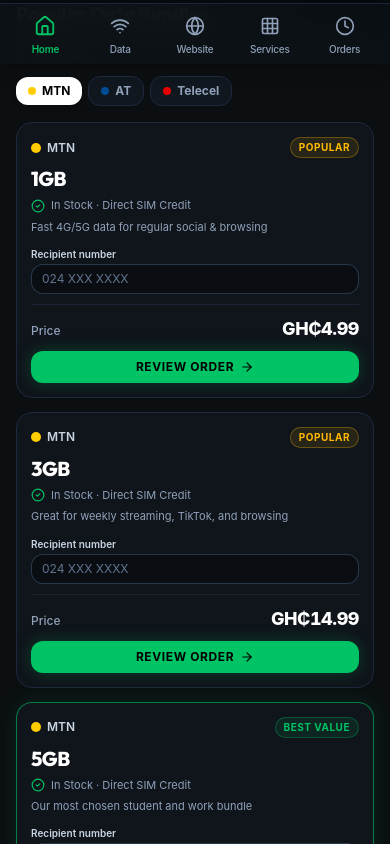
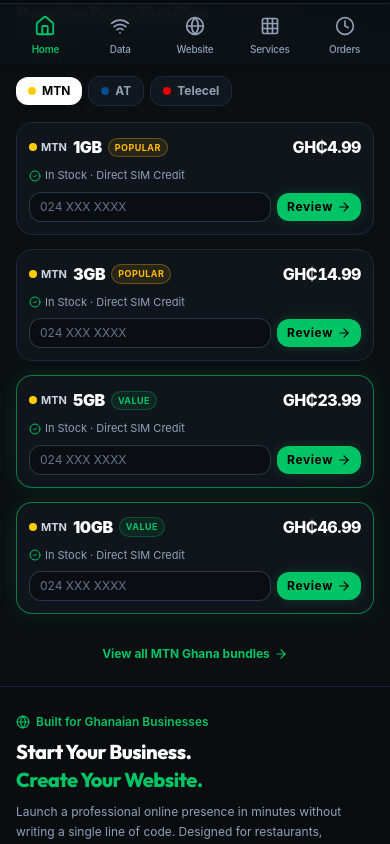
Before and after one commit to MysteryOrganization173/MYSTERY-HUB, a React (Vite) app: page / in a window 390 px wide. Shown: the part 780-1624 px from the top of the page. Built offline with nearby package versions, Linux system fonts and the light colour scheme; no server answers.

Commit message:
feat(ui): optimize BundleCard layout and interactivity
Refactor BundleCard for improved mobile density and input handling. Added granular interaction logic to prevent focus on nested elements and updated padding constants, accompanied by new validation tests.

```diff
--- a/src/components/data/BundleCard.tsx
+++ b/src/components/data/BundleCard.tsx
@@ -1,7 +1,7 @@
 import React, { useRef } from 'react';
 import { DataBundle } from '../../types';
 import { GHANA_NETWORKS } from '../../data/bundles';
-import { ArrowRight, CheckCircle2 } from 'lucide-react';
+import { ArrowRight, CheckCircle2, Zap } from 'lucide-react';
 
 interface BundleCardProps {
   bundle: DataBundle;
@@ -18,11 +18,14 @@
   onBuy,
   featured = false,
 }) => {
-  const network = GHANA_NETWORKS[bundle.network];
+  const network = GHANA_NETWORKS[bundle.network] || GHANA_NETWORKS.mtn;
   const phoneInputRef = useRef<HTMLInputElement>(null);
 
-  const handleCardClick = () => {
+  const handleCardClick = (e: React.MouseEvent) => {
+    const target = e.target as HTMLElement;
+    if (!target.closest('input') && !target.closest('button')) {
       phoneInputRef.current?.focus();
+    }
   };
 
   const handleReviewOrder = (e: React.MouseEvent) => {
@@ -33,108 +36,93 @@
   return (
     <div
       onClick={handleCardClick}
-      className={`relative rounded-2xl bg-[#0f151b] border transition-all duration-200 p-3.5 sm:p-4.5 flex flex-col justify-between group hover:-translate-y-0.5 hover:shadow-xl cursor-pointer ${
+      className={`relative rounded-2xl bg-[#0f151b] border transition-all duration-200 p-3 sm:p-4 flex flex-col justify-between group hover:-translate-y-0.5 hover:shadow-xl cursor-pointer ${
         featured || bundle.isBestValue
           ? 'border-[#00c365]/60 shadow-[0_0_20px_rgba(0,195,101,0.12)]'
           : 'border-slate-800 hover:border-slate-700'
       }`}
     >
-      {/* Top badges */}
-      <div className="flex items-center justify-between gap-2 mb-2">
-        {/* Network indicator */}
-        <div className="flex items-center gap-1.5">
+      {/* ROW 1: Network badge + Data Amount + Promo Tag + Price */}
+      <div className="flex items-center justify-between gap-2">
+        <div className="flex items-center gap-1.5 min-w-0 flex-wrap sm:flex-nowrap">
+          {/* Network indicator dot & code */}
+          <span className="inline-flex items-center gap-1 text-[11px] font-bold text-slate-300 shrink-0">
             <span
-            className="w-2.5 h-2.5 rounded-full shrink-0"
+              className="w-2 h-2 rounded-full shrink-0"
               style={{ backgroundColor: network.brandColor }}
             />
-          <span className="text-xs font-semibold text-slate-300">
             {bundle.network === 'mtn' ? 'MTN' : bundle.network === 'telecel' ? 'Telecel' : 'AT'}
           </span>
-        </div>
 
-        {/* Promo tag */}
-        <div className="flex items-center gap-1">
+          {/* Amount */}
+          <span className="text-base sm:text-lg font-black text-white tracking-tight group-hover:text-[#00c365] transition-colors shrink-0">
+            {bundle.dataAmount}
+          </span>
+
+          {/* Promo badge */}
           {bundle.isBestValue && (
-            <span className="text-[10px] font-bold text-[#00c365] bg-[#00c365]/10 border border-[#00c365]/30 px-2 py-0.5 rounded-full uppercase tracking-wider shrink-0">
-              Best Value
+            <span className="text-[9px] font-bold text-[#00c365] bg-[#00c365]/10 border border-[#00c365]/30 px-1.5 py-0.5 rounded-full uppercase tracking-wider shrink-0">
+              Value
             </span>
           )}
           {!bundle.isBestValue && bundle.isPopular && (
-            <span className="text-[10px] font-bold text-amber-400 bg-amber-400/10 border border-amber-400/30 px-2 py-0.5 rounded-full uppercase tracking-wider shrink-0">
+            <span className="text-[9px] font-bold text-amber-400 bg-amber-400/10 border border-amber-400/30 px-1.5 py-0.5 rounded-full uppercase tracking-wider shrink-0">
               Popular
             </span>
           )}
         </div>
+
+        {/* Price prominently at top right */}
+        <div className="text-right shrink-0">
+          <span className="text-base sm:text-lg font-extrabold text-white tabular-nums tracking-tight">
+            GH₵{bundle.priceGhc.toFixed(2)}
+          </span>
+        </div>
       </div>
 
-      {/* Main Bundle Details */}
-      <div className="space-y-1.5">
-        <h3 className="text-xl sm:text-2xl font-extrabold text-white tracking-tight group-hover:text-[#00c365] transition-colors leading-tight">
-          {bundle.dataAmount}
-        </h3>
-
+      {/* ROW 2: Short delivery & status line */}
+      <div className="my-2">
         {bundle.network === 'airteltigo' ? (
-          <div className="flex items-center gap-1.5 text-xs">
-            <span className="inline-flex items-center gap-1 text-[10px] sm:text-[11px] font-bold text-amber-400 bg-amber-400/10 border border-amber-400/30 px-1.5 py-0.5 rounded-md">
-              ⚡ Instant Delivery
-            </span>
-            <span className="text-[11px] text-slate-400">· In Stock</span>
+          <div className="flex items-center gap-1 text-[11px] text-amber-300 font-medium">
+            <Zap className="w-3 h-3 fill-amber-400 text-amber-400 shrink-0" />
+            <span className="truncate">Instant Delivery · Direct SIM Credit</span>
           </div>
         ) : (
-          <div className="flex items-center gap-1.5 text-[11px] text-slate-400">
-            <CheckCircle2 className="w-3.5 h-3.5 text-[#00c365] shrink-0" />
+          <div className="flex items-center gap-1 text-[11px] text-slate-400">
+            <CheckCircle2 className="w-3 h-3 text-[#00c365] shrink-0" />
             <span className="truncate">In Stock · Direct SIM Credit</span>
           </div>
         )}
+      </div>
 
-        <p className="text-[11px] text-slate-400 leading-snug line-clamp-1">
-          {bundle.network === 'airteltigo'
-            ? 'Instant direct delivery to your AT number.'
-            : (bundle.description || 'Fast direct SIM delivery')}
-        </p>
-
-        {/* Quick Buy: Compact Ghana Recipient-Number Field */}
-        <div className="pt-1.5">
-          <label
-            htmlFor={`card-phone-${bundle.id}`}
-            onClick={(e) => e.stopPropagation()}
-            className="text-[10px] sm:text-[11px] font-semibold text-slate-300 block mb-0.5"
-          >
-            Recipient number
-          </label>
-          <div className="relative" onClick={(e) => e.stopPropagation()}>
+      {/* ROW 3: Compact Recipient Input + Action CTA in one unified row */}
+      <div className="flex items-center gap-1.5 sm:gap-2">
+        <div className="flex-1 min-w-0" onClick={(e) => e.stopPropagation()}>
           <input
             ref={phoneInputRef}
             id={`card-phone-${bundle.id}`}
             type="tel"
             value={recipientPhone}
+            aria-label="Recipient phone number"
             onChange={(e) => {
               const val = e.target.value.replace(/[^\d\s]/g, '');
               onPhoneChange?.(val);
             }}
             placeholder="024 XXX XXXX"
-              className="w-full bg-[#0a0e12] border border-slate-700/80 rounded-xl px-2.5 py-1.5 text-xs text-white placeholder-slate-500 focus:outline-none focus:border-[#00c365] focus:ring-1 focus:ring-[#00c365] transition-colors"
+            className="w-full bg-[#0a0e12] border border-slate-700/80 rounded-xl px-2.5 py-1.5 sm:py-2 text-xs text-white placeholder-slate-500 focus:outline-none focus:border-[#00c365] focus:ring-1 focus:ring-[#00c365] transition-colors"
           />
-          </div>
-        </div>
-      </div>
-
-      {/* Pricing and Review Order Action */}
-      <div className="mt-2.5 pt-2.5 border-t border-slate-800/80 flex flex-col gap-2">
-        <div className="flex items-baseline justify-between">
-          <span className="text-xs text-slate-400 font-medium">Price</span>
-          <span className="text-lg sm:text-xl font-extrabold text-white tabular-nums tracking-tight">
-            GH₵{bundle.priceGhc.toFixed(2)}
-          </span>
         </div>
 
         <button
           type="button"
           onClick={handleReviewOrder}
-          className="w-full py-2 sm:py-2.5 px-3 sm:px-4 rounded-xl bg-[#00c365] hover:bg-[#00e575] text-black font-bold text-xs uppercase tracking-wider transition-all shadow-[0_0_15px_rgba(0,195,101,0.25)] hover:shadow-[0_0_20px_rgba(0,195,101,0.35)] active:scale-[0.98] flex items-center justify-center gap-1.5 cursor-pointer"
+          aria-label={`Review order for ${bundle.dataAmount} ${bundle.network.toUpperCase()} bundle`}
+          className="shrink-0 py-1.5 sm:py-2 px-2.5 sm:px-3.5 rounded-xl bg-[#00c365] hover:bg-[#00e575] text-black font-bold text-xs tracking-wider transition-all shadow-[0_0_12px_rgba(0,195,101,0.2)] active:scale-[0.98] flex items-center justify-center gap-1 cursor-pointer"
         >
-          <span>Review Order</span>
-          <ArrowRight className="w-3.5 h-3.5" />
+          <span className="inline min-[360px]:hidden">Buy</span>
+          <span className="hidden min-[360px]:inline min-[480px]:hidden">Review</span>
+          <span className="hidden min-[480px]:inline">Review Order</span>
+          <ArrowRight className="w-3.5 h-3.5 shrink-0" />
         </button>
       </div>
     </div>
```
Also changed, not shown: 2 other files (tests, documents, lock files or other folders). Lines whose indentation alone changed are shown as unchanged.
